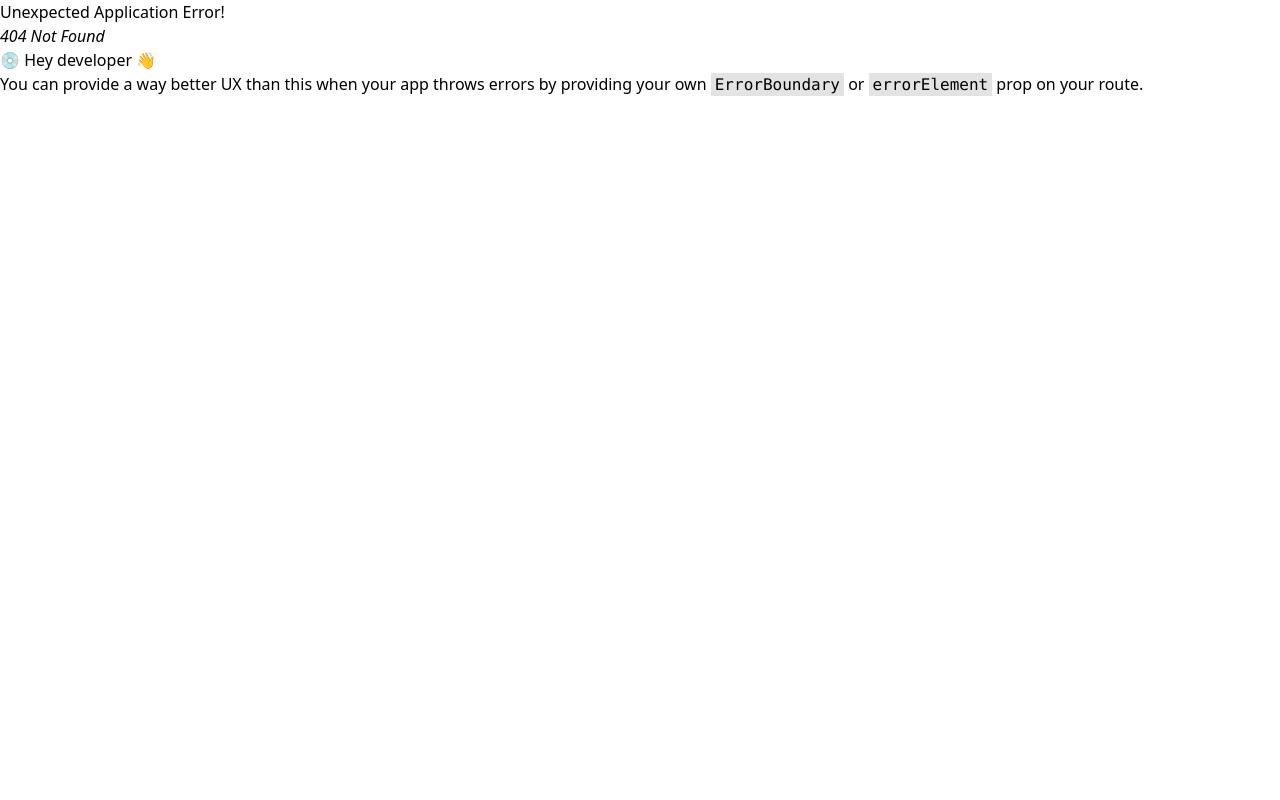
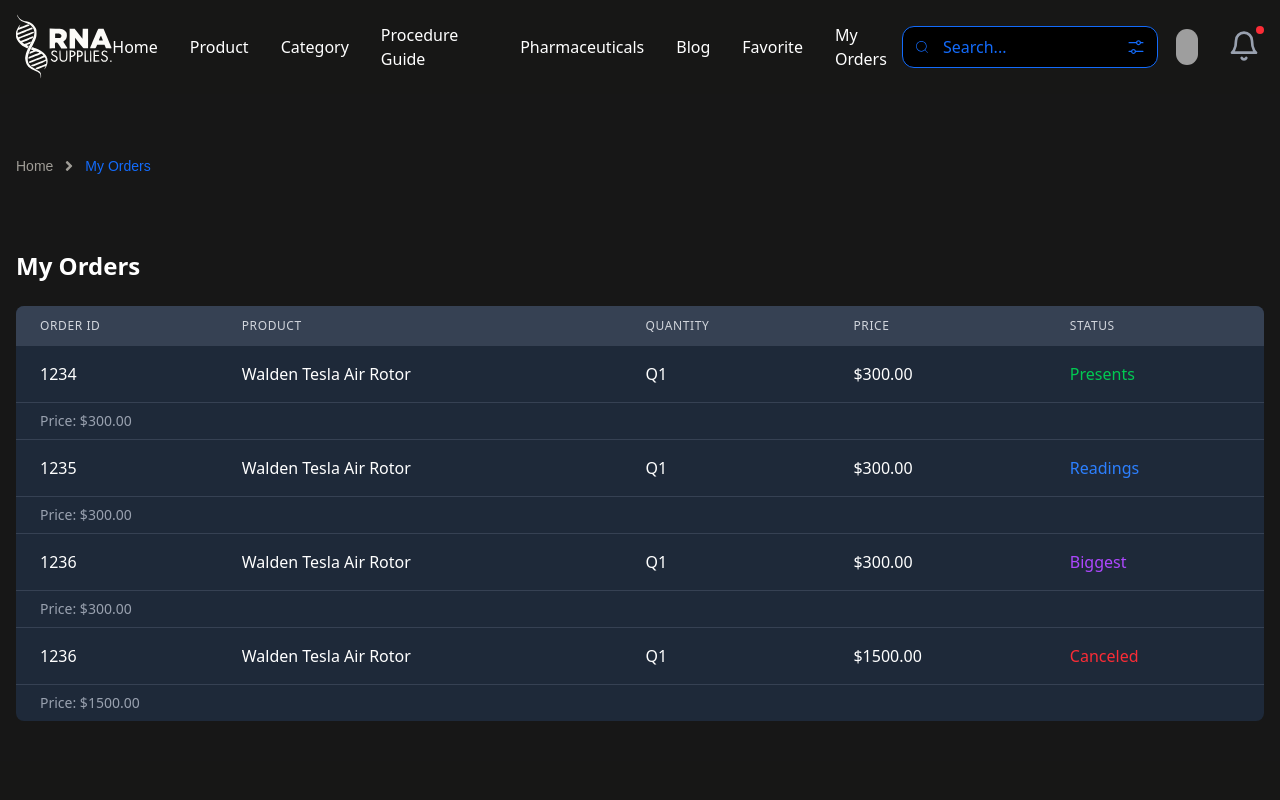
Before and after one commit to TAIJULAMAN/dental-ecommerce-web, a React (Vite) app: page /myorders in a window 1280 px wide. Before the commit this address had no page. Shown: the top 800 px of the page. Built offline with nearby package versions, Linux system fonts and the light colour scheme; grey boxes are pictures that could not be loaded.

Commit message:
added order and detials

```diff
--- a/src/components/navbar/Navbar.jsx
+++ b/src/components/navbar/Navbar.jsx
@@ -153,6 +153,16 @@ export default function Navbar() {
             >
               Favorite
             </a>
+
+
+             <a
+              href="/myorders"
+              className="text-white hover:text-gray-300 transition-colors"
+            >
+              My Orders
+            </a>
+
+
           </div>
 
           {/* Desktop Actions */}
--- /dev/null
+++ b/src/pages/MyOrder/MyOrders.jsx
@@ -0,0 +1,109 @@
+import React from "react";
+import BreadCrumb from "../../components/shared/BreadCrumb";
+import { useNavigate } from "react-router-dom";
+
+const MyOrders = () => {
+  // Order data in array object format
+  const orders = [
+    {
+      id: "1234",
+      product: "Walden Tesla Air Rotor",
+      quantity: "Q1",
+      price: "$300.00",
+      status: "Presents",
+      total: "Price: $300.00"
+    },
+    {
+      id: "1235",
+      product: "Walden Tesla Air Rotor",
+      quantity: "Q1",
+      price: "$300.00",
+      status: "Readings",
+      total: "Price: $300.00"
+    },
+    {
+      id: "1236",
+      product: "Walden Tesla Air Rotor",
+      quantity: "Q1",
+      price: "$300.00",
+      status: "Biggest",
+      total: "Price: $300.00"
+    },
+    {
+      id: "1236",
+      product: "Walden Tesla Air Rotor",
+      quantity: "Q1",
+      price: "$1500.00",
+      status: "Canceled",
+      total: "Price: $1500.00"
+    }
+  ];
+
+  // Function to determine status color
+  const getStatusColor = (status) => {
+    switch (status) {
+      case "Presents":
+        return "text-green-500";
+      case "Readings":
+        return "text-blue-500";
+      case "Biggest":
+        return "text-purple-500";
+      case "Canceled":
+        return "text-red-500";
+      default:
+        return "text-gray-500";
+    }
+  };
+
+  const navigate = useNavigate();
+
+  return (
+    <div className="mx-auto container text-white py-10 px-4">
+      <BreadCrumb name="Home" title="My Orders" />
+
+      <div className="mt-8">
+        <h1 className="text-2xl font-bold mb-6">My Orders</h1>
+
+        <div className="overflow-x-auto">
+          <table className="min-w-full bg-gray-800 rounded-lg overflow-hidden">
+            <thead className="bg-gray-700">
+              <tr>
+                <th className="px-6 py-3 text-left text-xs font-medium text-gray-300 uppercase tracking-wider">Order Id</th>
+                <th className="px-6 py-3 text-left text-xs font-medium text-gray-300 uppercase tracking-wider">Product</th>
+                <th className="px-6 py-3 text-left text-xs font-medium text-gray-300 uppercase tracking-wider">Quantity</th>
+                <th className="px-6 py-3 text-left text-xs font-medium text-gray-300 uppercase tracking-wider">Price</th>
+                <th className="px-6 py-3 text-left text-xs font-medium text-gray-300 uppercase tracking-wider">Status</th>
+              </tr>
+            </thead>
+            <tbody className="divide-y divide-gray-700">
+              {orders.map((order, index) => (
+                <React.Fragment key={index}>
+                  <tr className="hover:bg-gray-700 transition-colors cursor-pointer"
+                  onClick={()=>{
+                    navigate(`/myorders/details/${order.id}`)
+                  }}
+                  >
+                    <td className="px-6 py-4 whitespace-nowrap">{order.id}</td>
+                    <td className="px-6 py-4 whitespace-nowrap">{order.product}</td>
+                    <td className="px-6 py-4 whitespace-nowrap">{order.quantity}</td>
+                    <td className="px-6 py-4 whitespace-nowrap">{order.price}</td>
+                    <td className={`px-6 py-4 whitespace-nowrap ${getStatusColor(order.status)}`}>
+                      {order.status}
+                    </td>
+                  </tr>
+                  <tr>
+                    <td colSpan="5" className="px-6 py-2 text-sm text-gray-400">
+                      {order.total}
+                    </td>
+                  </tr>
+                </React.Fragment>
+              ))}
+            </tbody>
+          </table>
+        </div>
+      </div>
+    </div>
+  );
+};
+
+export default MyOrders;
--- /dev/null
+++ b/src/pages/MyOrder/OrderDetails.jsx
@@ -0,0 +1,104 @@
+import React from 'react';
+import { useParams } from 'react-router-dom';
+
+const OrderDetails = () => {
+    const { id } = useParams();
+
+    // Sample order data - in a real app, you would fetch this based on the ID
+    const order = {
+        id: "#1234",
+        date: "25/05/2025",
+        address: "c.block., Road no: 03_Bansares_Dhaka",
+        items: [
+            {
+                name: "Walden Tesla Air Rotor",
+                price: 300.00,
+                quantity: 1
+            }
+        ],
+        subtotal: 300.00,
+        shippingFee: 5.00,
+        total: 355.00,
+        status: "pending" // can be "pending", "completed", "shipped", "canceled" etc.
+    };
+
+    const handleExportInvoice = () => {
+        console.log(`Exporting invoice for order ${id}`);
+        // In a real app, you would implement actual export functionality here
+    };
+
+    const handleCancelOrder = () => {
+        console.log(`Canceling order ${id}`);
+        // In a real app, you would implement actual cancel functionality here
+    };
+
+    return (
+        <div className="max-w-2xl mx-auto  text-white border p-10 rounded-2xl">
+            {/* Order ID Header */}
+            <h1 className="text-2xl font-bold mb-6">{order.id}</h1>
+
+            {/* Order Meta */}
+            <div className="mb-6 space-y-2">
+                <p className="text-gray-400">Placed on: <span className="text-white">{order.date}</span></p>
+                <p className="text-gray-400">Address: <span className="text-white">{order.address}</span></p>
+            </div>
+
+            {/* Order Items */}
+            <div className="border-b border-gray-700 pb-4 mb-4">
+                {order.items.map((item, index) => (
+                    <div key={index} className="flex justify-between items-center py-2">
+                        <div className="flex items-center">
+                            <input
+                                type="checkbox"
+                                checked
+                                readOnly
+                                className="mr-2 h-4 w-4 rounded border-gray-300 text-blue-600 focus:ring-blue-500"
+                            />
+                            <span>{item.name}</span>
+                        </div>
+                        <div className="text-right">
+                            <p>Price: ${item.price.toFixed(2)}</p>
+                            <p className="text-gray-400">Qty: {item.quantity.toString().padStart(2, '0')}</p>
+                        </div>
+                    </div>
+                ))}
+            </div>
+
+            {/* Order Summary */}
+            <div className="mb-6 space-y-2">
+                <div className="flex justify-between">
+                    <span className="text-gray-400">Subtotal</span>
+                    <span>${order.subtotal.toFixed(2)}</span>
+                </div>
+                <div className="flex justify-between">
+                    <span className="text-gray-400">Shipping fee</span>
+                    <span>${order.shippingFee.toFixed(2)}</span>
+                </div>
+                <div className="flex justify-between text-lg font-bold mt-4 pt-4 border-t border-gray-700">
+                    <span>Total:</span>
+                    <span>${order.total.toFixed(2)}</span>
+                </div>
+            </div>
+
+            {/* Action Buttons */}
+            <div className="flex space-x-4">
+                {order.status === "pending" && (
+                    <button
+                        onClick={handleCancelOrder}
+                        className="px-4 py-2 bg-red-600 hover:bg-red-700 rounded-md transition-colors"
+                    >
+                        Cancel Order
+                    </button>
+                )}
+                <button
+                    onClick={handleExportInvoice}
+                    className="px-4 py-2 bg-blue-600 hover:bg-blue-700 rounded-md transition-colors"
+                >
+                    Export Invoice
+                </button>
+            </div>
+        </div>
+    );
+};
+
+export default OrderDetails;
```
Also changed, not shown: src/routes/Route.jsx (+11 -0 lines).
